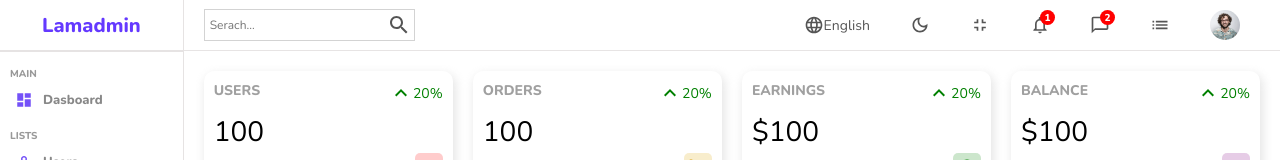
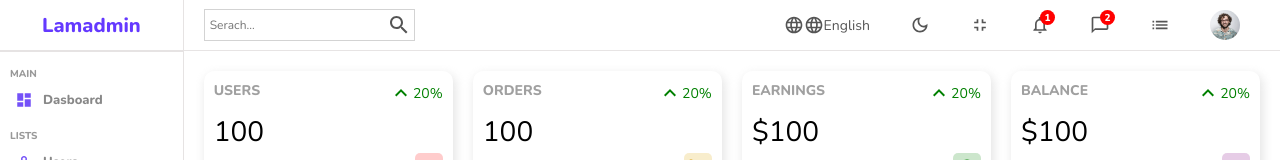
Before and after one commit to akshai-7/React_admin_page, a React (Create React App) app: page / in a window 1280 px wide. Shown: the top 160 px of the page. Built offline with nearby package versions, Linux system fonts and the light colour scheme.

Commit message:
first commit

```diff
--- a/src/components/navbar/Navbar.jsx
+++ b/src/components/navbar/Navbar.jsx
@@ -20,6 +20,7 @@ const Navbar = () => {
         </div>
         <div className="items">
           <div className="item">
+            <LanguageOutlinedIcon  className="icon" />
             <LanguageOutlinedIcon  className="icon" />
             English
           </div>
```
